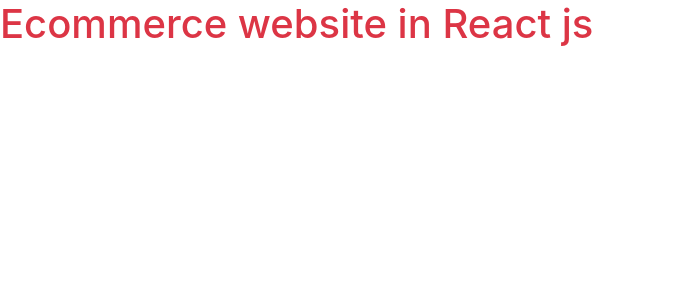
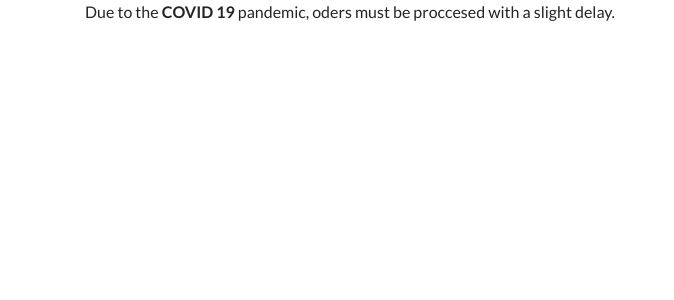
Before and after one commit to rmdnrathnayaka/E-Commerce-Website-New, a React (Create React App) app: page / in a window 1280 px wide. Shown: the top 300 px of the page, without its empty margins (0-674 px from the left). Built offline with nearby package versions, Linux system fonts and the light colour scheme.

Commit message:
new changers

```diff
--- a/src/App.css
+++ b/src/App.css
@@ -1,38 +1,10 @@
-.App {
-  text-align: center;
+@import url('https://fonts.googleapis.com/css2?family=Lato:ital,wght@0,100;0,300;0,400;0,700;0,900;1,100;1,300;1,400;1,700;1,900&display=swap');
+
+* {
+  margin: 0px;
+  padding: 0px;
 }
 
-.App-logo {
-  height: 40vmin;
-  pointer-events: none;
+body {
+  font-family: 'Lato', sans-serif;
 }
-
-@media (prefers-reduced-motion: no-preference) {
-  .App-logo {
-    animation: App-logo-spin infinite 20s linear;
-  }
-}
-
-.App-header {
-  background-color: #282c34;
-  min-height: 100vh;
-  display: flex;
-  flex-direction: column;
-  align-items: center;
-  justify-content: center;
-  font-size: calc(10px + 2vmin);
-  color: white;
-}
-
-.App-link {
-  color: #61dafb;
-}
-
-@keyframes App-logo-spin {
-  from {
-    transform: rotate(0deg);
-  }
-  to {
-    transform: rotate(360deg);
-  }
-}
--- a/src/App.js
+++ b/src/App.js
@@ -1,11 +1,17 @@
 import "bootstrap/dist/css/bootstrap.min.css";
 import './App.css';
+import { BrowserRouter, Route ,Routes } from "react-router-dom";
+import Header from "./Components/Header";
+import Home from "./Pages/Home";
 
 function App() {
   return (
-    <>
-      <h1 className='text-danger'>Ecommerce website in React js </h1>
-    </>
+    <BrowserRouter>
+    <Header/>
+    <Routes>
+      <Route path="/" exact={true} element={Home}/>
+    </Routes>
+    </BrowserRouter>
   );
 }
 
--- /dev/null
+++ b/src/Components/Header/index.js
@@ -0,0 +1,18 @@
+const Header= ()=>{
+    return (
+<>
+<div className="header">
+    <div className="top-strip">
+        <div className="container">
+            <p class name="mb-0 mt-0 text-center">Due to the <b>COVID 19</b> pandemic, oders must be proccesed with a slight delay.</p>
+        </div>
+
+      </div>
+</div>
+
+</>
+    )
+
+}
+
+export default Header;
--- /dev/null
+++ b/src/Pages/Home/index.js
@@ -0,0 +1,8 @@
+const Home = () => {
+    return(
+        <>
+
+        </>
+    )
+}
+    export default Home;
```
